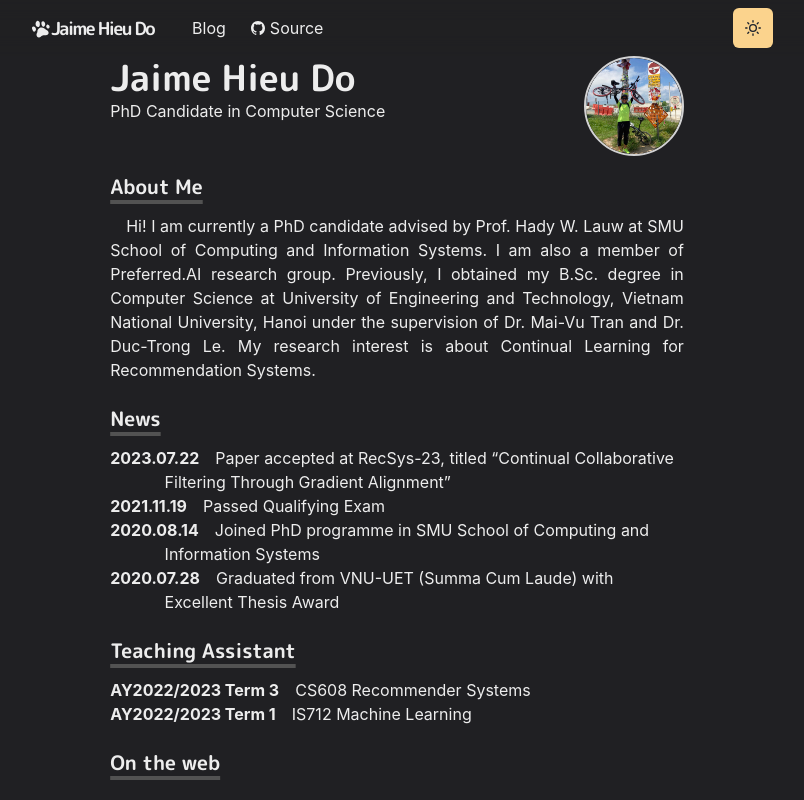
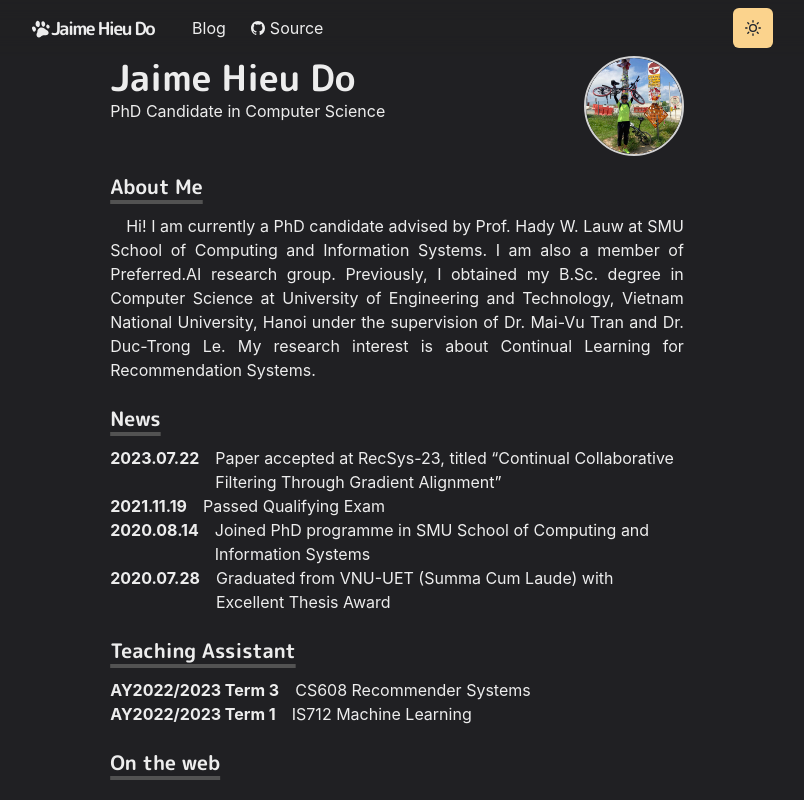
Before and after one commit to hieuddo/homepage, a Next.js app: page / in a window 1280 px wide. Shown: the top 800 px of the page, without its empty margins (243-1047 px from the left). Built offline with nearby package versions, Linux system fonts and the light colour scheme.

Commit message:
News flex-start

```diff
--- a/components/bio.js
+++ b/components/bio.js
@@ -2,8 +2,8 @@ import { Box } from '@chakra-ui/react'
 import styled from '@emotion/styled'
 
 export const NewsSection = styled(Box)`
-  padding-left: 3.4em;
-  text-indent: -3.4em;
+  display: flex;
+  align-items: flex-start;
 `
 
 export const NewsDate = styled.span`
```
